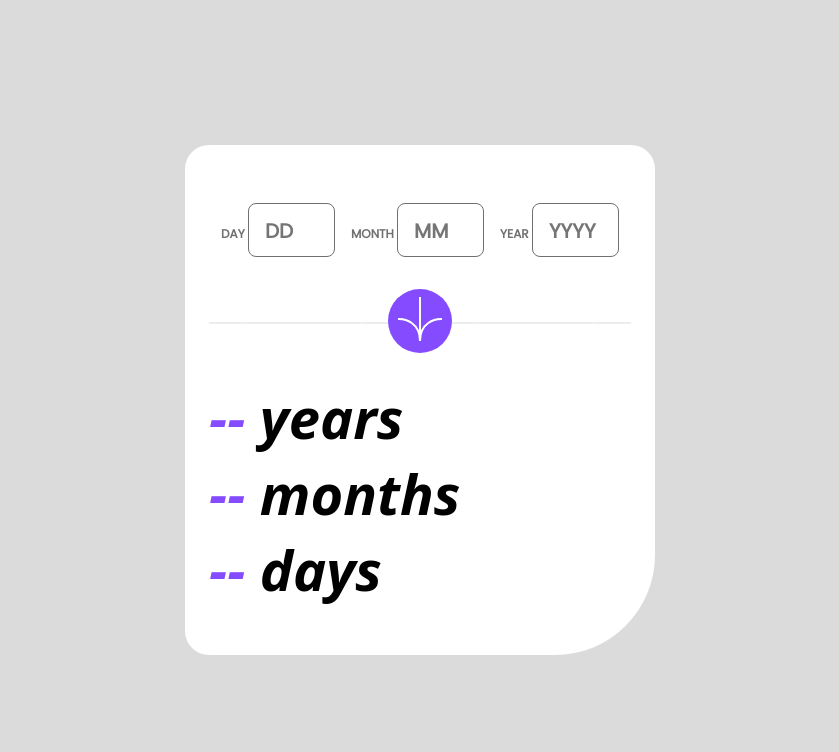
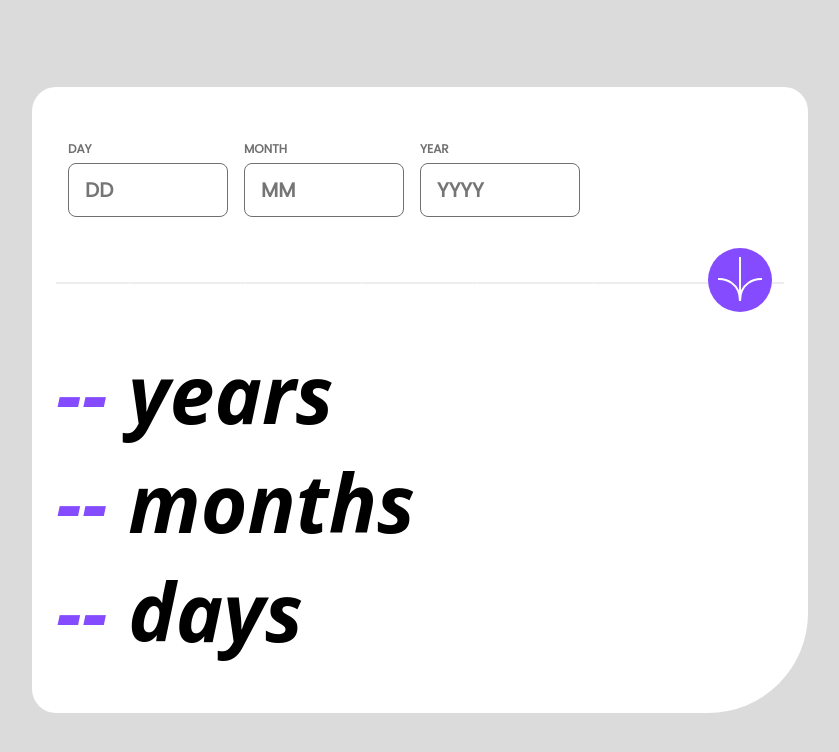
Before and after one commit to claudio-dev1993/age-calculator-app-main, a plain HTML site: page index.html in a window 1280 px wide. Shown: the whole page, without its empty margins (220-1059 px from the left). Drawn offline with Linux system fonts and the light colour scheme.

Commit message:
tablet and desktop design created

```diff
--- a/sass/style.scss
+++ b/sass/style.scss
@@ -34,6 +34,7 @@ body {
             height: 54px;
             border: .08rem solid $Smokey-grey;
             border-radius: .5rem;
+
             color: $Off-black;
             @include fontType('Poppins-ExtraBold',20px,700);
             text-transform: uppercase;
@@ -81,10 +82,12 @@ body {
             }
 
             &:hover {
-                background-color: $Off-black;
-                transition: .5s;
+                background-color:$Off-black;
+                transition: .8s;
                 cursor: pointer;
             }
+
+
         }
 
 
@@ -102,3 +105,49 @@ body {
         }
     }
 }
+
+@media (min-width: 768px) {
+  .app {
+    .form {
+
+        &__input {
+            display: block;
+            width: 130px;
+        }
+    }
+
+    .date-result {
+        &__description {
+            font-size: 70px;
+        }
+    }
+  }
+}
+
+@media (min-width: 1024px) {
+    .app {
+
+
+        .form {
+            &__fieldset-date {
+                justify-content: flex-start;
+            }
+
+            &__input {
+                width: 160px;
+            }
+
+            &__fieldset-submit {
+                justify-content: flex-end;
+                min-width: 728px;
+
+            }
+        }
+
+        .date-result {
+            &__description {
+                font-size: 80px;
+            }
+        }
+      }
+}
```
Also changed, not shown: css/style.css, 1 other file.
